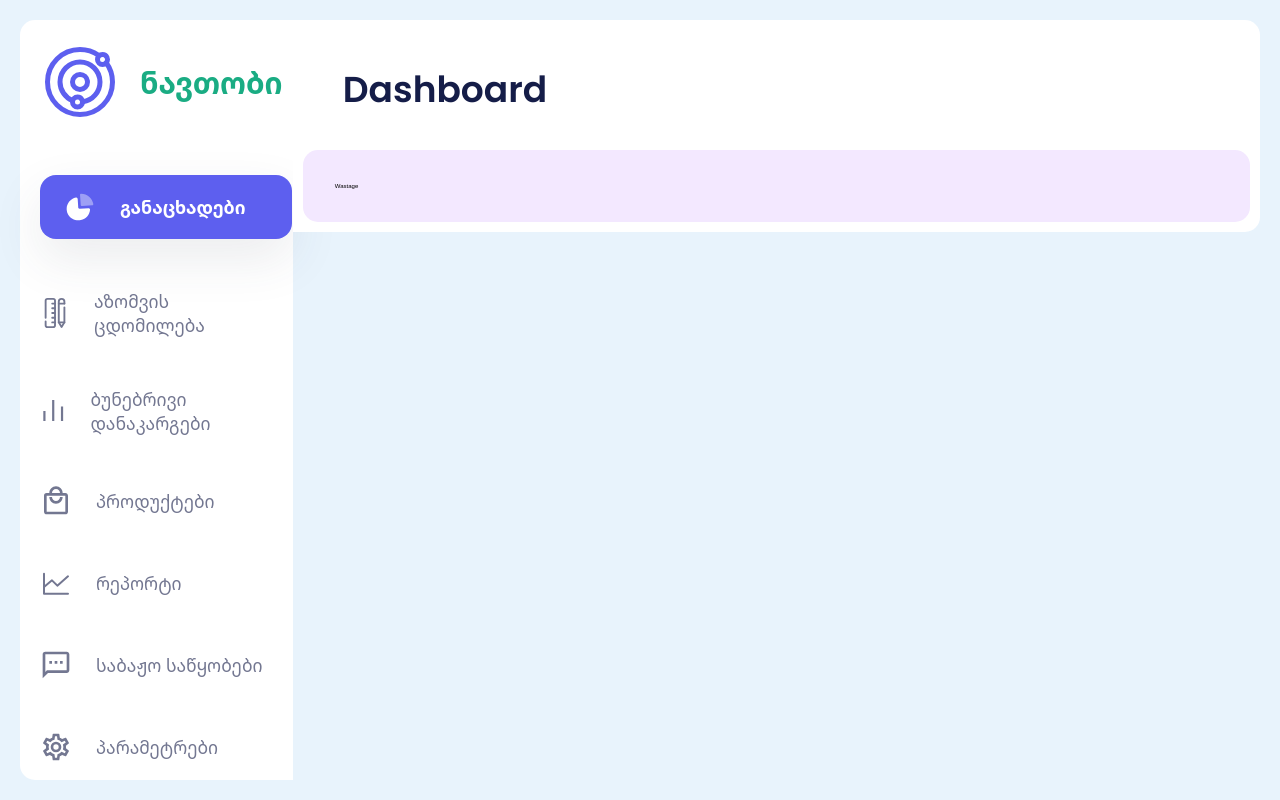
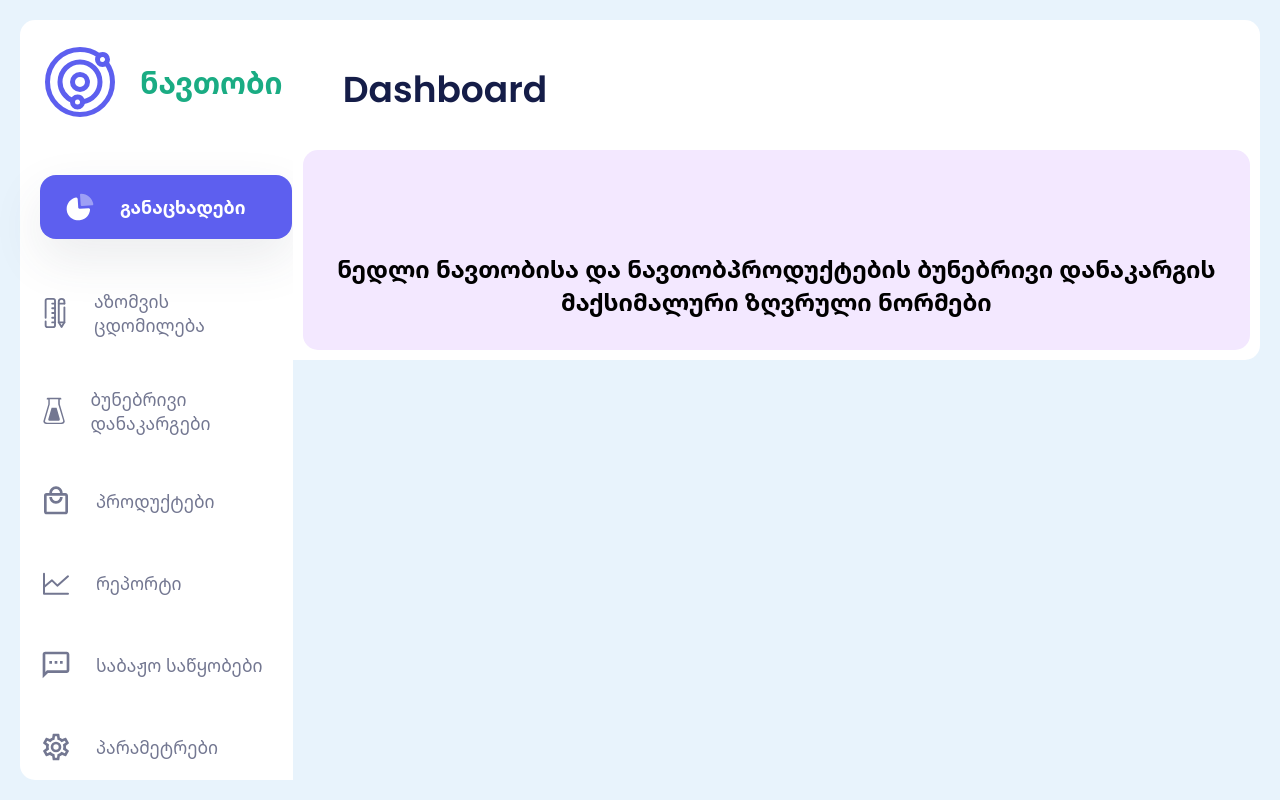
Before and after one commit to irakli85/Oil-Dashboard, a React (Vite) app: page /wastage in a window 1280 px wide. Built offline with nearby package versions, Linux system fonts and the light colour scheme.

Commit message:
first commit

```diff
--- a/src/components/Measurment.jsx
+++ b/src/components/Measurment.jsx
@@ -104,14 +104,14 @@ console.log(percentage, typeof(percentage), difference, typeof(difference))
 
 
 
-const Container = styled.div`
+export const Container = styled.div`
     display: flex;
     flex-direction: column;
     align-items: center;
     justify-content: center;
 `
 
-const H2 = styled.h2`
+export const H2 = styled.h2`
   margin-top: 7rem;
   font-size: 2.4rem;
   font-weight: 800;
--- a/src/components/Navigation.jsx
+++ b/src/components/Navigation.jsx
@@ -2,13 +2,12 @@ import React from 'react'
 import { DashDivSty, DashPsty, LinkSty, NavDivSty, NavP } from '../styledComponents/StyledComponents'
 
 import graph from '../assets/graph.svg'
-import SvgCart from '../styledComponents/svg/SvgCart'
 import SvgShop from '../styledComponents/svg/SvgShop'
 import SvgChart from '../styledComponents/svg/SvgChart'
 import SvgSms from '../styledComponents/svg/SvgSms'
 import SvgSettings from '../styledComponents/svg/SvgSettings'
 import SvgMeasure from '../styledComponents/svg/SvgMeasure'
-import SvgStats from '../styledComponents/svg/SvgStats'
+import SvgColba from '../styledComponents/svg/SvgColba'
 
 const buttonVariants = {
     hover: {
@@ -35,7 +34,7 @@ const Navigation = () => {
             </LinkSty>
 
             <LinkSty to='/wastage'>
-                <SvgStats/>
+                <SvgColba/>
                 <NavP text='ბუნებრივი დანაკარგები'/>
             </LinkSty>
 
--- a/src/components/Wastage.jsx
+++ b/src/components/Wastage.jsx
@@ -1,8 +1,12 @@
 import React from 'react'
+import { Container, H2 } from './Measurment'
 
 const Wastage = () => {
   return (
-    <div>Wastage</div>
+    <Container>
+        <H2>ნედლი ნავთობისა და ნავთობპროდუქტების ბუნებრივი დანაკარგის მაქსიმალური ზღვრული ნორმები</H2>
+
+    </Container>
   )
 }
 
--- /dev/null
+++ b/src/styledComponents/svg/SvgColba.jsx
@@ -0,0 +1,50 @@
+import {motion} from 'framer-motion'
+
+const pathVariants = {
+    hidden: {
+      opacity: 0,
+      pathLength: 0
+    },
+    visible: {
+      opacity: 1,
+      pathLength: 1,
+      transition: {
+        duration: 4,
+        ease: "easeInOut"
+      }
+    }
+  }
+
+function SvgColba() {
+    return (
+      <motion.svg
+        width="32px"
+        height="32px"
+        viewBox="0 0 16 16"
+        xmlns="http://www.w3.org/2000/svg"
+        className="si-glyph si-glyph-test-tube"
+        variants={pathVariants}
+        initial='hidden'
+        animate='visible'
+      >
+        <g fill="#737791" fillRule="evenodd">
+          <motion.path
+            d="M10.921.969c0-.937-.091-.938-1.05-.938H3.13c-.958 0-1.052.001-1.052.938h.953v2.94L.019 14.238c0 .939.777 1.699 1.736 1.699h9.489c.958 0 1.736-.76 1.736-1.699L9.992 3.879 9.978.969h.943zm1.048 12.637c.271.884-.203 1.435-1.432 1.435H2.562c-1.401 0-1.745-.593-1.432-1.435l2.786-9.652L3.905.941H9.03V3.93l2.939 9.676z"
+            className="si-glyph-fill"
+            transform="translate(2)"
+            variants={pathVariants}
+
+          />
+          <motion.path
+            d="M8.039 6.031h-3.02l-1.838 6.308c-.355 1.15-.24 1.584 1.408 1.584h3.879c1.633 0 1.67-.518 1.409-1.584L8.039 6.031z"
+            className="si-glyph-fill"
+            transform="translate(2)"
+            variants={pathVariants}
+
+          />
+        </g>
+      </motion.svg>
+    )
+  }
+
+  export default SvgColba
```
